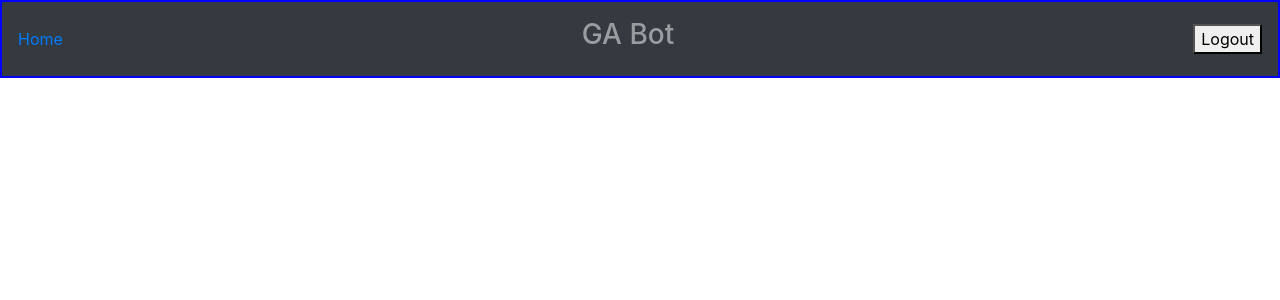
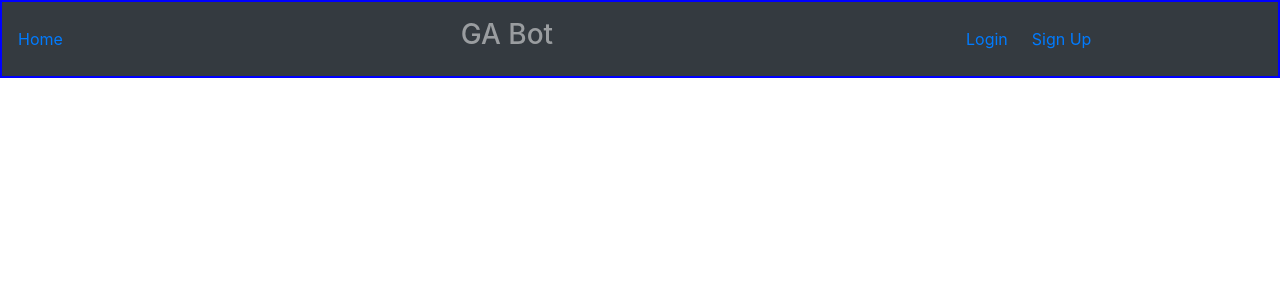
Before and after one commit to glhc/ga-bot-ui, a React (Create React App) app: page / in a window 1280 px wide. Shown: the top 300 px of the page. Built offline with nearby package versions, Linux system fonts and the light colour scheme.

Commit message:
try to get logout button to conditionally render

```diff
--- a/src/components/Login/Login.js
+++ b/src/components/Login/Login.js
@@ -87,7 +87,7 @@ export default function Login(props) {
         setPassword(event.target.value);
         break;
       default:
-        console.log('input field type not recognised as usernamne or password');
+        console.log('input field type not recognised as username or password');
         console.log('input type:', event.target.type, 'type:', typeof event.target.type);
     }
   };
--- a/src/components/NavBar/NavBar.js
+++ b/src/components/NavBar/NavBar.js
@@ -3,6 +3,9 @@ import {Link} from "react-router-dom";
 import StyledNavBar from './StyledNavBar';
 
 function NavBar(props) {
+  const [loggedIn, setLoggedIn] = useState(false);
+
+
   /**
    * Determins whether the user is logged in based off of the session storage.
    * @returns {boolean}
@@ -23,17 +26,25 @@ function NavBar(props) {
     sessionStorage.removeItem("jwt");
   }
 
+  useEffect(() => {
+    window.addEventListener('storage', () => {
+      if (!window.sessionStorage.getItem('userId')) {
+        setLoggedIn(false);
+      }
+    })
+  }, []);
+
   return (
     <StyledNavBar className="navbar container-flex navbar-dark bg-dark fixed-top">
       <Link to="/" className="navbar-link">Home</Link>
       <h3 className="navbar-text">GA Bot</h3>
-      {isLoggedIn() &&
+      {!loggedIn &&
         <div className="authentication-grouping col-3">
           <Link to="/login" className="pr-4">Login</Link>
           <Link to="/signup">Sign Up</Link>
         </div>
       }
-      {!isLoggedIn() &&
+      {loggedIn &&
         <button onClick={() => logout()}>Logout</button>
       }
       {props.children}
```
